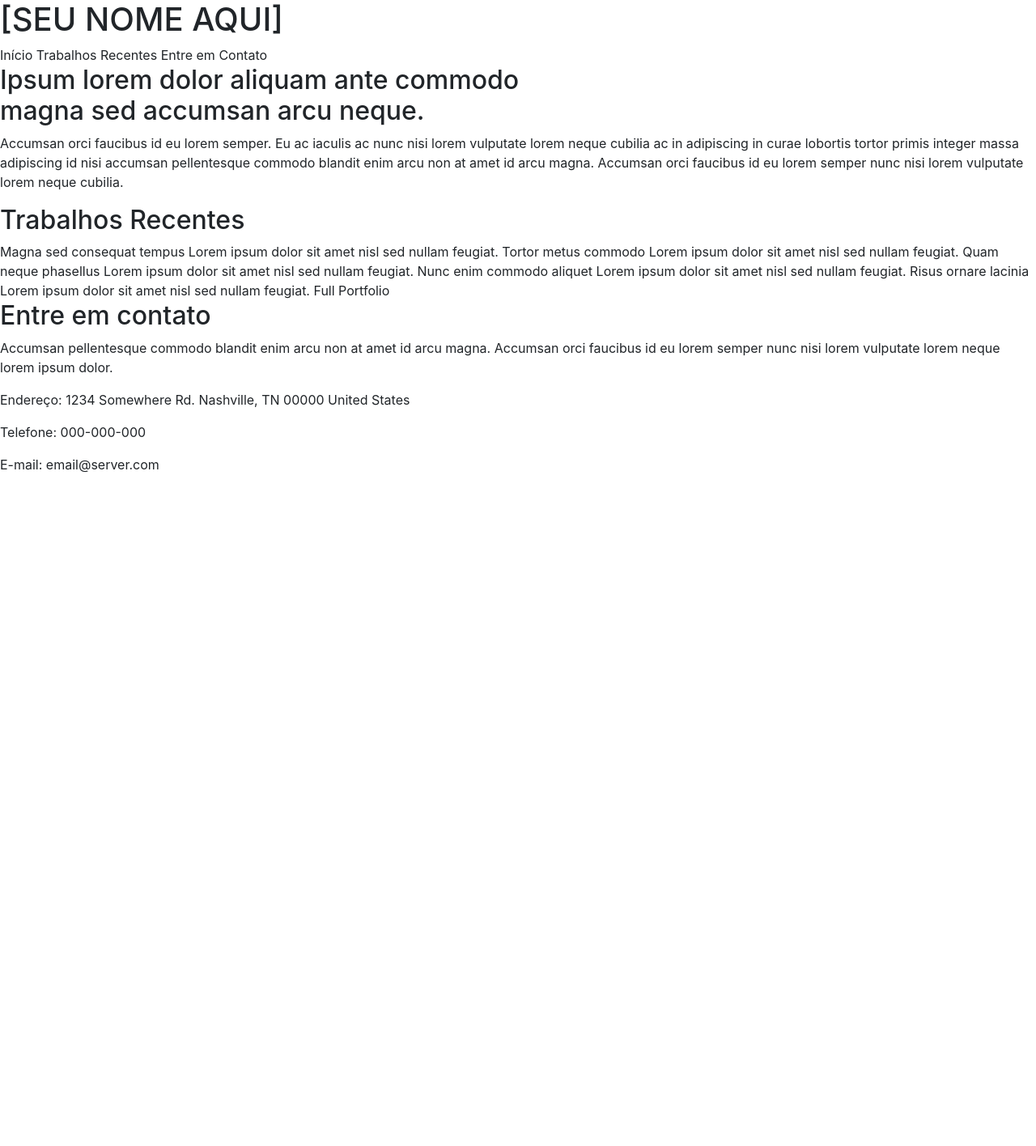
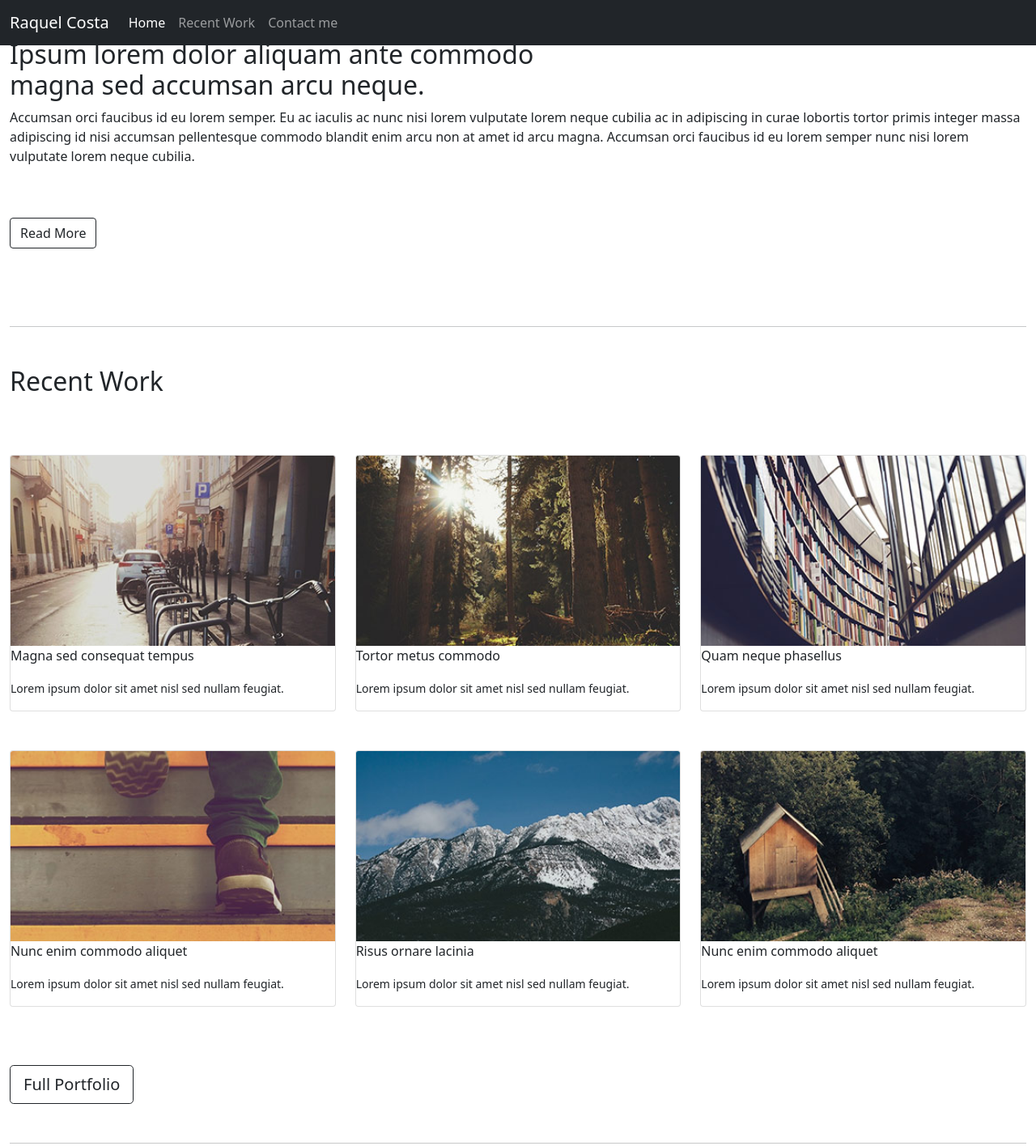
Before and after one commit to RS-coding/Website_sidebar, a plain HTML site: page index.html in a window 1280 px wide. Shown: the top 1416 px of the page at 81% size. Before the commit the page ends 800 px from the top, so only its background shows below. Drawn offline with nearby package versions, Linux system fonts and the light colour scheme.

Commit message:
created NavBar and Cards with Bootstrap

```diff
--- a/index.html
+++ b/index.html
@@ -3,49 +3,132 @@
 <head>
 	<title>Web Fundamentos</title>
 	<meta charset="UTF-8">
-	<link rel="stylesheet" href="https://stackpath.bootstrapcdn.com/bootstrap/4.1.3/css/bootstrap.min.css" integrity="sha384-MCw98/SFnGE8fJT3GXwEOngsV7Zt27NXFoaoApmYm81iuXoPkFOJwJ8ERdknLPMO" crossorigin="anonymous">
+
 
 	<link rel="stylesheet" href="https://use.fontawesome.com/releases/v5.0.13/css/all.css" integrity="sha384-DNOHZ68U8hZfKXOrtjWvjxusGo9WQnrNx2sqG0tfsghAvtVlRW3tvkXWZh58N9jp" crossorigin="anonymous">
 
 	<link href="https://fonts.googleapis.com/css?family=Open+Sans" rel="stylesheet">
 
+    <link href="https://cdn.jsdelivr.net/npm/bootstrap@5.0.0-beta2/dist/css/bootstrap.min.css" rel="stylesheet" integrity="sha384-BmbxuPwQa2lc/FVzBcNJ7UAyJxM6wuqIj61tLrc4wSX0szH/Ev+nYRRuWlolflfl" crossorigin="anonymous">
 
-	<link rel="stylesheet" type="text/css" href="css/estilos.css">
+	<link rel="stylesheet" href="css/estilos.css">
 
 </head>
-<body>
+<body id="top">
 
+    <nav class="navbar navbar-expand-lg navbar-dark bg-dark fixed-top">
+    <div class="container-fluid">
+        <a class="navbar-brand" href="#top">Raquel Costa</a>
+        <button class="navbar-toggler" type="button" data-bs-toggle="collapse" data-bs-target="#mainNav" aria-controls="mainNav" aria-expanded="false" aria-label="open or close menu">
+        <span class="navbar-toggler-icon"></span>
+        </button>
+        <div class="collapse navbar-collapse" id="mainNav">
+        <ul class="navbar-nav me-auto mb-2 mb-lg-0">
+            <li class="nav-item">
+            <a class="nav-link active" aria-current="page" href="#home">Home</a>
+            </li>
+            <li class="nav-item">
+            <a class="nav-link" href="#recent-work">Recent Work</a>
+            </li>
+            <li class="nav-item">
+            <a class="nav-link " href="#contact-me">Contact me</a>
+            </li>
+        </ul>
+        </div>
+    </div>
+    </nav>
 
-  <h1>[SEU NOME AQUI]</h1>
+    <div class="container-fluid">
+        <section id="home" class="section py-5">
+            <h2>Ipsum lorem dolor aliquam ante commodo<br>
+            magna sed accumsan arcu neque.
+            </h2>
+            <p>Accumsan orci faucibus id eu lorem semper. Eu ac iaculis ac nunc nisi lorem vulputate lorem neque
+                cubilia ac in adipiscing in curae lobortis tortor primis integer massa adipiscing id nisi accumsan
+                pellentesque commodo blandit enim arcu non at amet id arcu magna. Accumsan orci faucibus id eu
+                lorem semper nunc nisi lorem vulputate lorem neque cubilia.
+            </p>
+            <a href="" class="btn btn-outline-dark btn-large my-5" role="button">Read More</a>
+         </section>
 
-  Início
-  Trabalhos Recentes
-  Entre em Contato
+         <hr class="m-0">
 
+         <section id="recent-work" class="section">
+            <h2 class="my-5">Recent Work</h2>
 
-  <h2>Ipsum lorem dolor aliquam ante commodo<br>
-     magna sed accumsan arcu neque.</h2>
-    <p>Accumsan orci faucibus id eu lorem semper. Eu ac iaculis ac nunc nisi lorem vulputate lorem neque cubilia ac in adipiscing in curae lobortis tortor primis integer massa adipiscing id nisi accumsan pellentesque commodo blandit enim arcu non at amet id arcu magna. Accumsan orci faucibus id eu lorem semper nunc nisi lorem vulputate lorem neque cubilia.</p>
+            <div class="row">
+                <div class="col-12 col-sm-6 col-lg-4">
+                    <div class="card my-4">
+                        <a href="img/fulls/01.jpg">
+                            <img src="img/thumbs/01.jpg" alt="work1" class="card-img-top">
+                        </a>
+                            <p class="card-text">Magna sed consequat tempus</p>
+                            <p><small>Lorem ipsum dolor sit amet nisl sed nullam feugiat.</small></p>
 
+                    </div>
+                </div>
+                <div class="col-12 col-sm-6 col-lg-4">
+                    <div class="card my-4">
+                        <a href="img/fulls/02.jpg">
+                            <img src="img/thumbs/02.jpg" alt="work2" class="card-img-top">
+                        </a>
+                            <p class="card-text">Tortor metus commodo</p>
+                            <p><small>Lorem ipsum dolor sit amet nisl sed nullam feugiat.</small></p>
 
+                    </div>
+                </div>
+                <div class="col-12 col-sm-6 col-lg-4">
+                    <div class="card my-4">
+                        <a href="img/fulls/03.jpg">
+                            <img src="img/thumbs/03.jpg" alt="work3" class="card-img-top">
+                        </a>
+                            <p class="card-text">Quam neque phasellus</p>
+                            <p><small>Lorem ipsum dolor sit amet nisl sed nullam feugiat.</small></p>
 
-  <h2>Trabalhos Recentes</h2>
+                    </div>
+                </div>
+                <div class="col-12 col-sm-6 col-lg-4">
+                    <div class="card my-4">
+                        <a href="img/fulls/04.jpg">
+                            <img src="img/thumbs/04.jpg" alt="work4" class="card-img-top">
+                        </a>
+                            <p class="card-text">Nunc enim commodo aliquet</p>
+                            <p><small>Lorem ipsum dolor sit amet nisl sed nullam feugiat.</small></p>
 
-    Magna sed consequat tempus
-    Lorem ipsum dolor sit amet nisl sed nullam feugiat.
+                    </div>
+                </div>
+                <div class="col-12 col-sm-6 col-lg-4">
+                    <div class="card my-4">
+                        <a href="img/fulls/05.jpg">
+                            <img src="img/thumbs/05.jpg" alt="work5" class="card-img-top">
+                        </a>
+                            <p class="card-text">Risus ornare lacinia</p>
+                            <p><small>Lorem ipsum dolor sit amet nisl sed nullam feugiat.</small></p>
 
-    Tortor metus commodo
-    Lorem ipsum dolor sit amet nisl sed nullam feugiat.
+                    </div>
+                </div>
+                <div class="col-12 col-sm-6 col-lg-4">
+                    <div class="card my-4">
+                        <a href="img/fulls/06.jpg">
+                            <img src="img/thumbs/06.jpg" alt="work6" class="card-img-top">
+                        </a>
+                            <p class="card-text">Nunc enim commodo aliquet</p>
+                            <p><small>Lorem ipsum dolor sit amet nisl sed nullam feugiat.</small></p>
 
-    Quam neque phasellus
-    Lorem ipsum dolor sit amet nisl sed nullam feugiat.
+                    </div>
+                </div>
+            </div><!--row-->
 
-    Nunc enim commodo aliquet
-    Lorem ipsum dolor sit amet nisl sed nullam feugiat.
+            <a href="#" class="btn btn-outline-dark btn-lg my-5" role="button">Full Portfolio</a>
+         </section><!--Recent-works-->
 
-    Risus ornare lacinia
-    Lorem ipsum dolor sit amet nisl sed nullam feugiat.
+         <hr class="m-0">
 
+         <section class="section" id="contact-me">
+
+         </section>
+
+    </div><!--container-fluid-->
 
     Full Portfolio
 
@@ -80,10 +163,9 @@
 
 
 
-	<script src="https://code.jquery.com/jquery-3.3.1.slim.min.js" integrity="sha384-q8i/X+965DzO0rT7abK41JStQIAqVgRVzpbzo5smXKp4YfRvH+8abtTE1Pi6jizo" crossorigin="anonymous"></script>
-	<script src="https://cdnjs.cloudflare.com/ajax/libs/popper.js/1.14.3/umd/popper.min.js" integrity="sha384-ZMP7rVo3mIykV+2+9J3UJ46jBk0WLaUAdn689aCwoqbBJiSnjAK/l8WvCWPIPm49" crossorigin="anonymous"></script>
+	<!-- JavaScript Bundle with Popper -->
 
-	<script src="https://stackpath.bootstrapcdn.com/bootstrap/4.1.3/js/bootstrap.min.js" integrity="sha384-ChfqqxuZUCnJSK3+MXmPNIyE6ZbWh2IMqE241rYiqJxyMiZ6OW/JmZQ5stwEULTy" crossorigin="anonymous"></script>
+    <script src="https://cdn.jsdelivr.net/npm/bootstrap@5.0.0-beta2/dist/js/bootstrap.bundle.min.js" integrity="sha384-b5kHyXgcpbZJO/tY9Ul7kGkf1S0CWuKcCD38l8YkeH8z8QjE0GmW1gYU5S9FOnJ0" crossorigin="anonymous"></script>
 </body>
 
 </html>
```
Also changed, not shown: img/avatar.jpg (added), img/bg.jpg (added), img/fulls/01.jpg (added), img/fulls/02.jpg (added), img/fulls/03.jpg (added), img/fulls/04.jpg (added), img/fulls/05.jpg (added), img/fulls/06.jpg (added), img/thumbs/01.jpg (added), img/thumbs/02.jpg (added), img/thumbs/03.jpg (added), img/thumbs/04.jpg (added), img/thumbs/05.jpg (added), img/thumbs/06.jpg (added).
